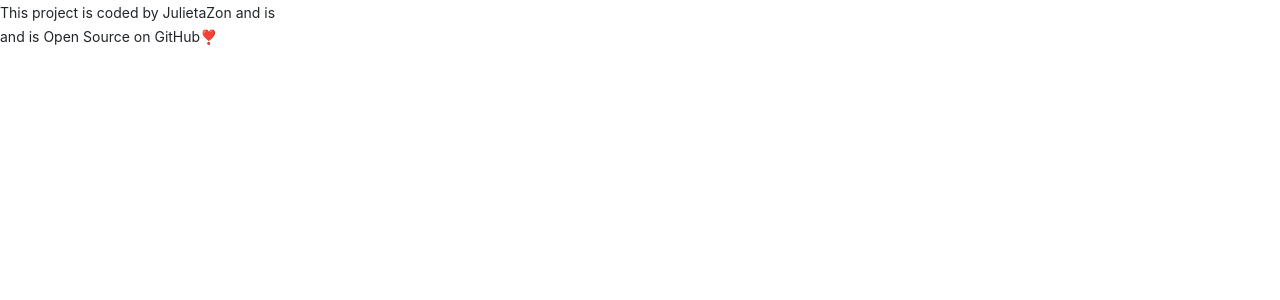
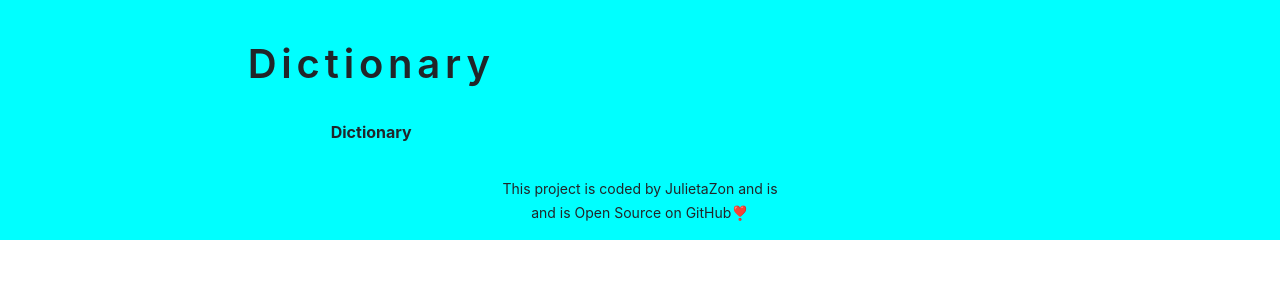
Before and after one commit to julietazon/dictionary-react-app-project, a React (Create React App) app: page / in a window 1280 px wide. Shown: the top 300 px of the page. Built offline with nearby package versions, Linux system fonts and the light colour scheme.

Commit message:
add flexbox structure

```diff
--- a/src/App.css
+++ b/src/App.css
@@ -1,4 +1,49 @@
 .App {
   font-family: -apple-system, BlinkMacSystemFont, "Segoe UI", Roboto, Oxygen,
     Ubuntu, Cantarell, "Open Sans", "Helvetica Neue", sans-serif;
+  margin: 0 auto;
+  background: aqua;
 }
+
+.wrapper {
+  display: flex;
+  flex-flow: row wrap;
+  font-weight: bold;
+  text-align: center;
+}
+
+.wrapper > * {
+  padding: 1rem;
+  flex: 1 100%;
+}
+
+@media all and (min-width: 600px) {
+  .aside {
+    flex: 1 0 0;
+  }
+}
+
+@media all and (min-width: 800px) {
+  .main {
+    flex: 3 0px;
+  }
+  .main {
+    order: 1;
+  }
+  .aside-1 {
+    order: 2;
+  }
+  .aside-2 {
+    order: 3;
+  }
+  .footer {
+    order: 4;
+  }
+}
+
+.App h1 {
+  padding: 1.5rem;
+  text-align: center;
+  letter-spacing: 0.3rem;
+  font-weight: 600;
+}
--- a/src/App.js
+++ b/src/App.js
@@ -1,8 +1,18 @@
+import Dictionary from "./Dictionary";
 import "./App.css";
 
 function App() {
   return (
     <div className="App">
+      <div className="wrapper">
+        <main className="main">
+          <header className="">
+            <h1>Dictionary</h1>
+          </header>
+          <Dictionary />
+        </main>
+        <aside className="aside aside-1"></aside>
+        <aside className="aside aside-2"></aside>
         <footer className="footer">
           <small>
             <span>This project is coded by JulietaZon and is </span>
@@ -30,6 +40,7 @@ function App() {
           </small>
         </footer>
       </div>
+    </div>
   );
 }
 
--- /dev/null
+++ b/src/Dictionary.js
@@ -0,0 +1,6 @@
+import React from "react";
+import "./Dictionary.css";
+
+export default function Dictionary() {
+  return <div className="Dictionary">Dictionary</div>;
+}
```
Also changed, not shown: src/Dictionary.css (added). Lines whose indentation alone changed are shown as unchanged.
